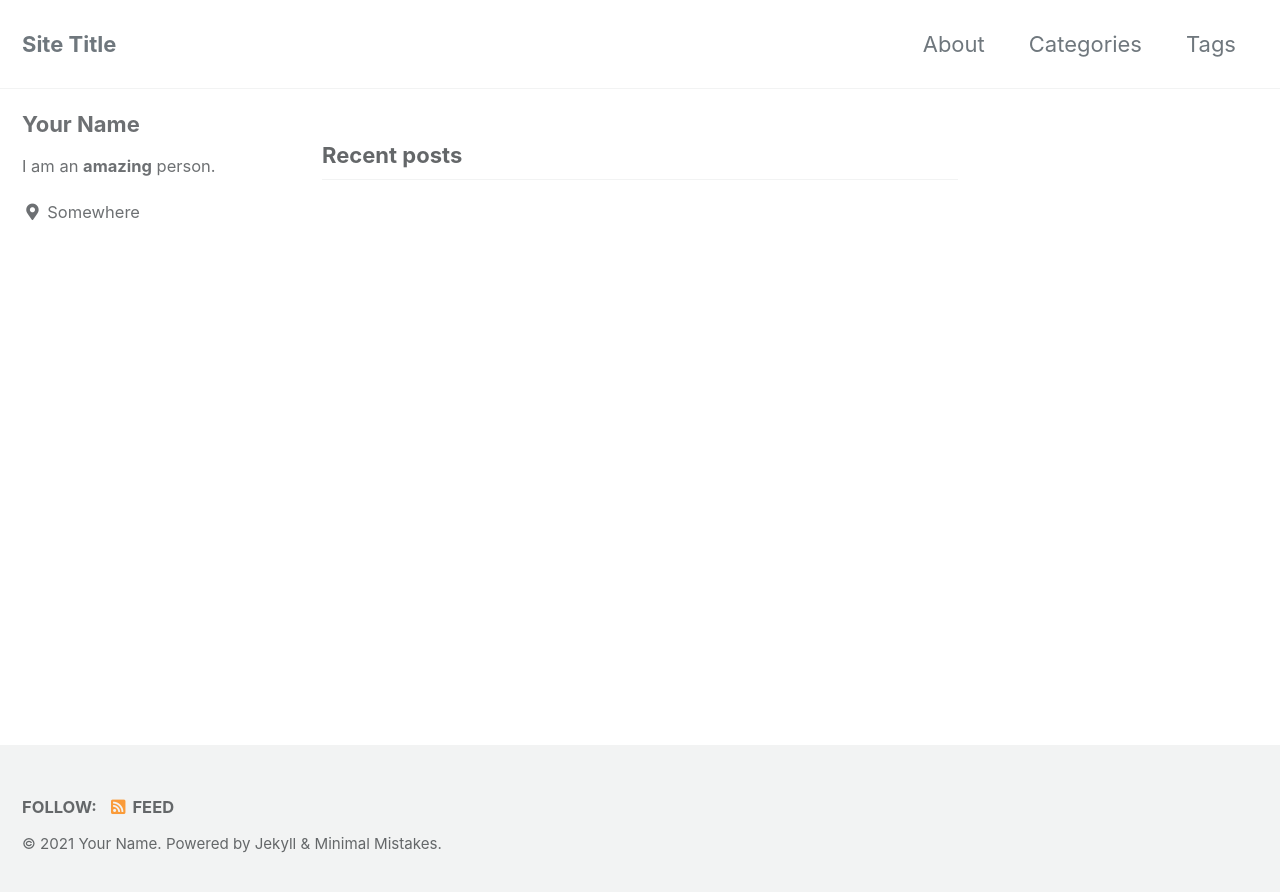
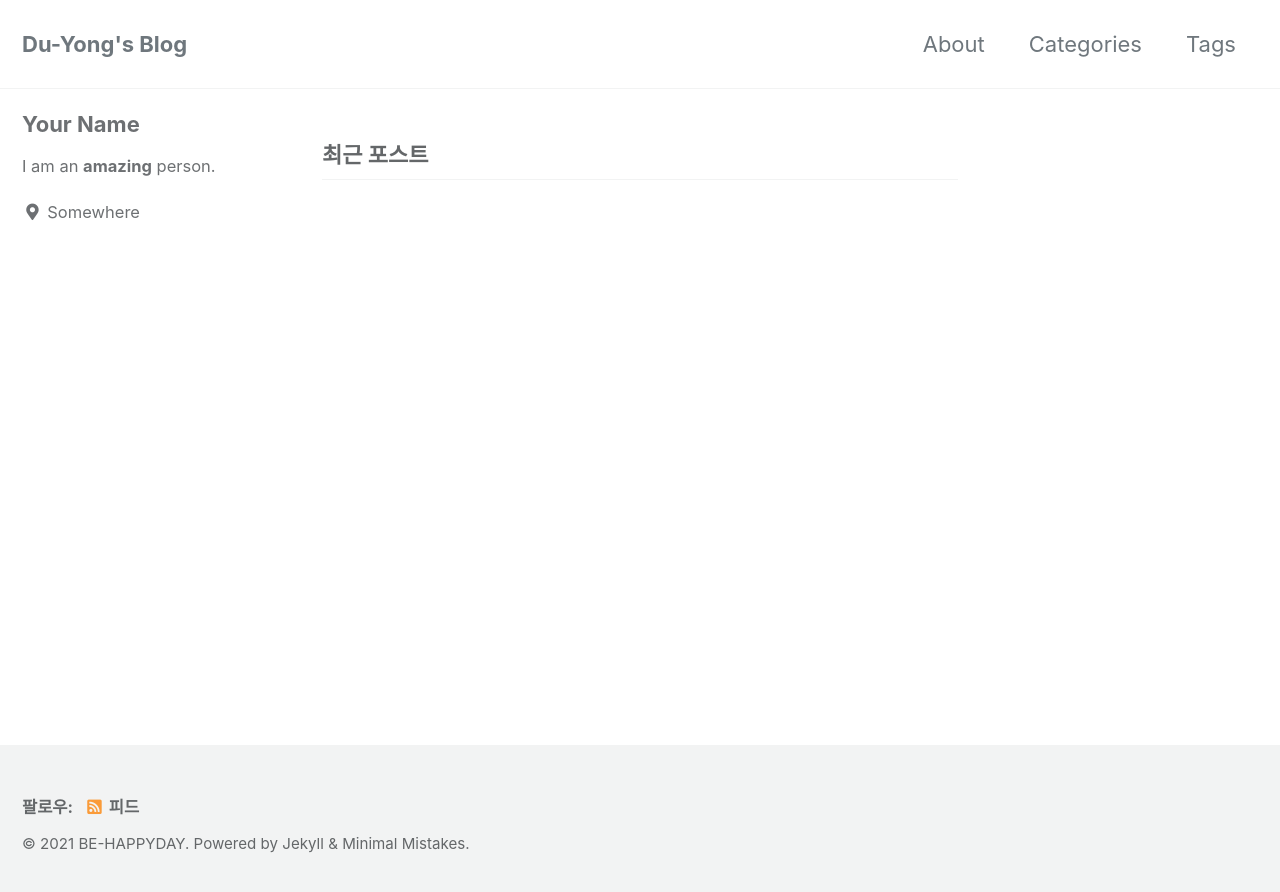
Before and after one commit to Yondubuntu/Yondubuntu.github.io, a Jekyll site: the page built from index.html, in a window 1280 px wide. Shown: the top 892 px of the page. Built offline with Jekyll 4.4.1, drawn with Linux system fonts in a browser that asks for light colours; cached includes are drawn as plain includes; the list of posts is cut into pages by our own code.

Commit message:
Update _config.yml

```diff
--- a/_config.yml
+++ b/_config.yml
@@ -15,15 +15,15 @@
 minimal_mistakes_skin    : "default" # "air", "aqua", "contrast", "dark", "dirt", "neon", "mint", "plum", "sunrise"
 
 # Site Settings
-locale                   : "en-US"
-title                    : "Site Title"
+locale                   : "ko"
+title                    : "Du-Yong's Blog"
 title_separator          : "-"
 subtitle                 : # site tagline that appears below site title in masthead
-name                     : "Your Name"
+name                     : "BE-HAPPYDAY"
 description              : "An amazing website."
-url                      : # the base hostname & protocol for your site e.g. "https://mmistakes.github.io"
-baseurl                  : # the subpath of your site, e.g. "/blog"
-repository               : # GitHub username/repo-name e.g. "mmistakes/minimal-mistakes"
+url                      : "https://yondubuntu.github.io"
+baseurl                  : "/blog"
+repository               : "Yondubuntu/Yondubuntu.github.io"
 teaser                   : # path of fallback teaser image, e.g. "/assets/images/500x300.png"
 logo                     : # path of logo image to display in the masthead, e.g. "/assets/images/88x88.png"
 masthead_title           : # overrides the website title displayed in the masthead, use " " for no title
```
